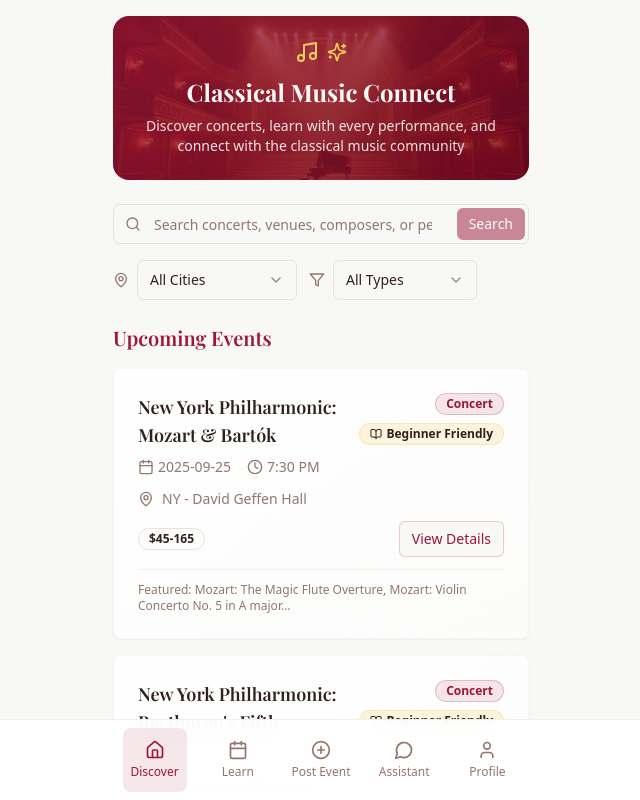
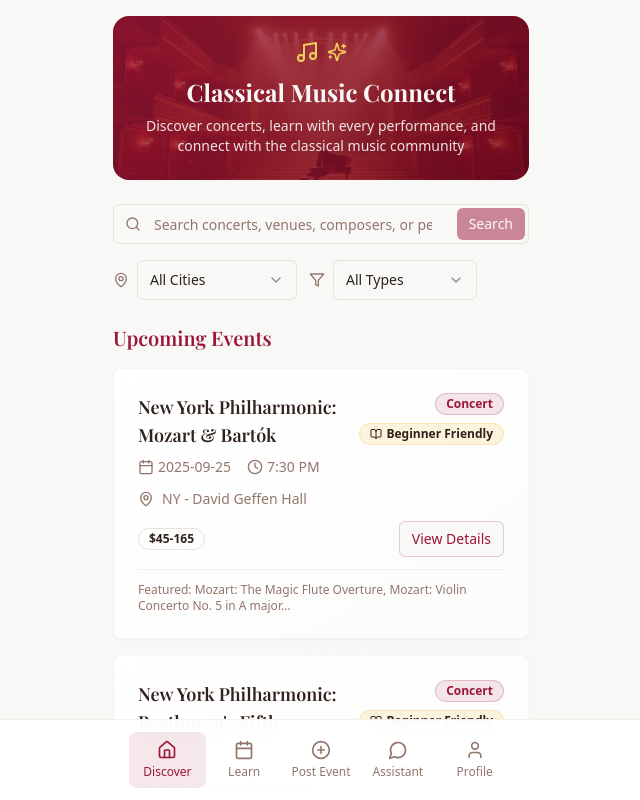
Before and after one commit to anna07484/Classical-Music-Connect-Newest-, a React (Vite) app: page / in a window 1280 px wide. Shown: the top 800 px of the page, without its empty margins (319-959 px from the left). Built offline with nearby package versions, Linux system fonts and the light colour scheme.

Commit message:
Fix nav bar balance

```diff
--- a/src/components/Navigation.tsx
+++ b/src/components/Navigation.tsx
@@ -17,7 +17,8 @@ export const Navigation = ({ activeTab, onTabChange }: NavigationProps) => {
 
   return (
     <nav className="fixed bottom-0 left-0 right-0 bg-card/95 backdrop-blur-md border-t border-border/50 z-50">
-      <div className="flex items-center justify-around px-4 py-2 max-w-md mx-auto">
+      <div className="flex items-center justify-center px-4 py-3 max-w-md mx-auto">
+        <div className="flex items-center justify-between w-full max-w-sm">
           {navItems.map((item) => {
             const Icon = item.icon;
             const isActive = activeTab === item.id;
@@ -27,18 +28,19 @@ export const Navigation = ({ activeTab, onTabChange }: NavigationProps) => {
                 key={item.id}
                 onClick={() => onTabChange(item.id)}
                 className={cn(
-                "flex flex-col items-center justify-center gap-1 w-16 h-16 rounded-lg transition-colors duration-200",
+                  "flex flex-col items-center justify-center gap-1 flex-1 py-2 rounded-lg transition-colors duration-200",
                   isActive
                     ? "text-burgundy bg-burgundy/10"
                     : "text-muted-foreground hover:text-foreground hover:bg-muted/50"
                 )}
               >
                 <Icon className="w-5 h-5" />
-              <span className="text-xs font-medium">{item.label}</span>
+                <span className="text-xs font-medium whitespace-nowrap">{item.label}</span>
               </button>
             );
           })}
         </div>
+      </div>
     </nav>
   );
 };
```
Lines whose indentation alone changed are shown as unchanged.
